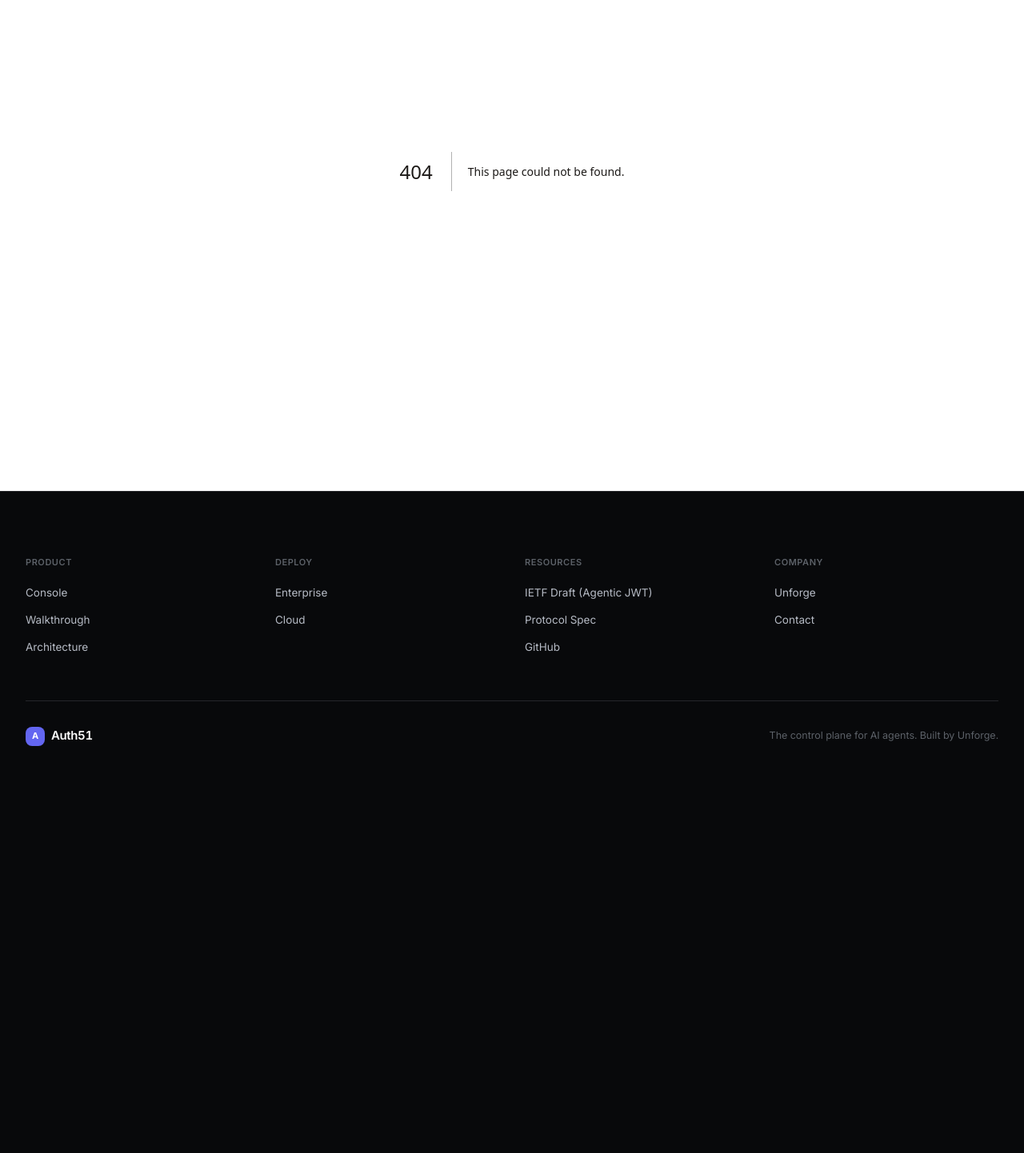
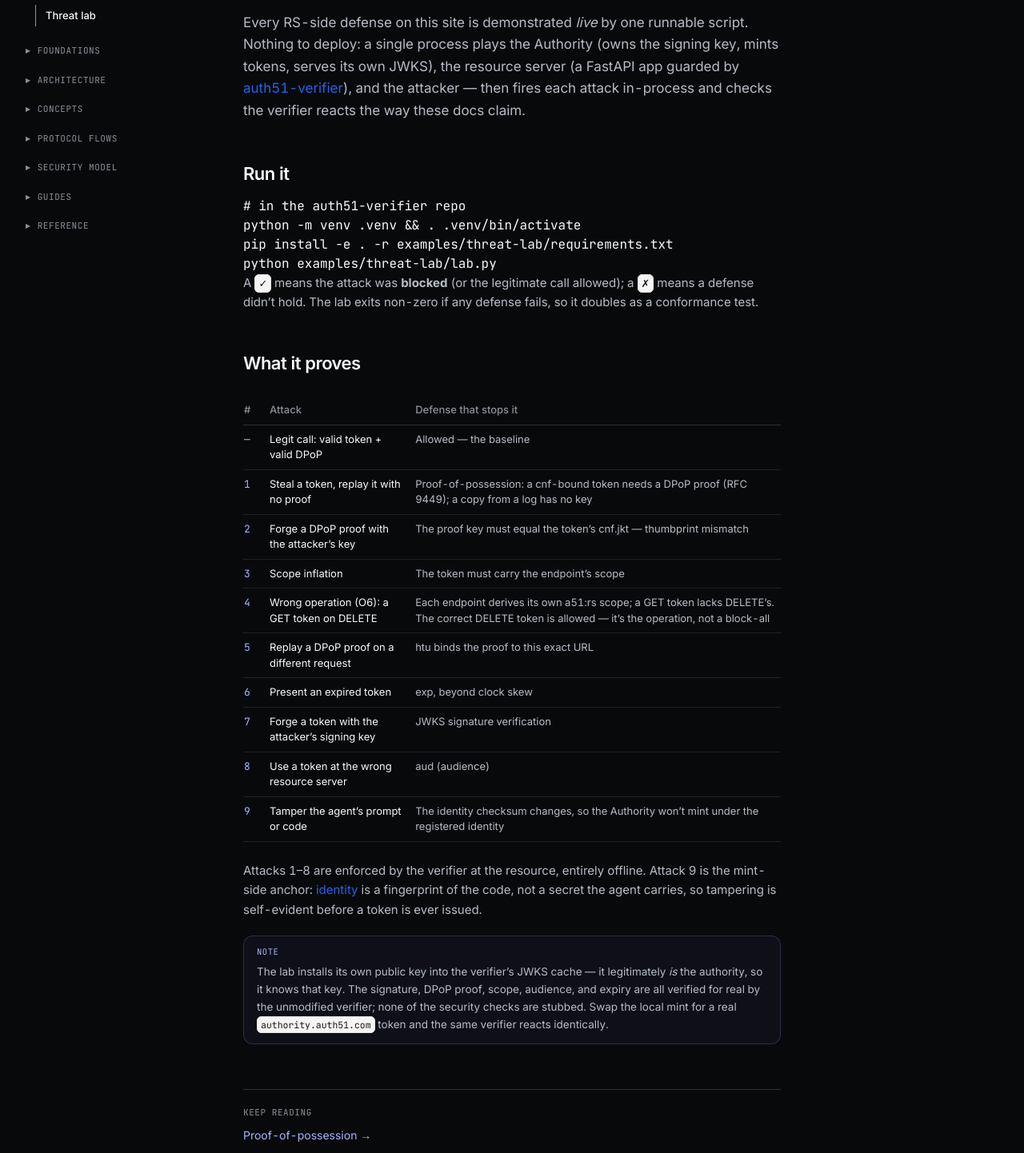
Before and after one commit to unforge-io/auth51-console, a Next.js app: page /docs/threat-lab in a window 1280 px wide. Before the commit this address had no page. Shown: the part 186-1628 px from the top of the page at 80% size. Before the commit the page ends 1199 px from the top, so only its background shows below. Built offline with nearby package versions, Linux system fonts and the light colour scheme.

Commit message:
Docs: Threat lab page (walks through examples/threat-lab); flip nav item live

```diff
--- /dev/null
+++ b/src/app/docs/threat-lab/page.tsx
@@ -0,0 +1,91 @@
+import type { Metadata } from 'next'
+import { PageTitle, Lead, H2, P, Callout, Related } from '@/components/docs/prose'
+
+export const metadata: Metadata = {
+  title: 'Threat lab',
+  description:
+    'Every RS-side defense auth51 claims, demonstrated live and self-contained in one runnable script — stolen, forged, inflated, mis-operated, expired, mis-signed, and mis-audienced tokens, all inert at the resource.',
+}
+
+const ATTACKS: [string, string, string][] = [
+  ['—', 'Legit call: valid token + valid DPoP', 'Allowed — the baseline'],
+  ['1', 'Steal a token, replay it with no proof', 'Proof-of-possession: a cnf-bound token needs a DPoP proof (RFC 9449); a copy from a log has no key'],
+  ['2', 'Forge a DPoP proof with the attacker’s key', 'The proof key must equal the token’s cnf.jkt — thumbprint mismatch'],
+  ['3', 'Scope inflation', 'The token must carry the endpoint’s scope'],
+  ['4', 'Wrong operation (O6): a GET token on DELETE', 'Each endpoint derives its own a51:rs scope; a GET token lacks DELETE’s. The correct DELETE token is allowed — it’s the operation, not a block-all'],
+  ['5', 'Replay a DPoP proof on a different request', 'htu binds the proof to this exact URL'],
+  ['6', 'Present an expired token', 'exp, beyond clock skew'],
+  ['7', 'Forge a token with the attacker’s signing key', 'JWKS signature verification'],
+  ['8', 'Use a token at the wrong resource server', 'aud (audience)'],
+  ['9', 'Tamper the agent’s prompt or code', 'The identity checksum changes, so the Authority won’t mint under the registered identity'],
+]
+
+export default function ThreatLab() {
+  return (
+    <article>
+      <PageTitle eyebrow="Get started">Threat lab</PageTitle>
+
+      <Lead>
+        Every RS-side defense on this site is demonstrated <em>live</em> by one runnable script.
+        Nothing to deploy: a single process plays the Authority (owns the signing key, mints tokens,
+        serves its own JWKS), the resource server (a FastAPI app guarded by{' '}
+        <a href="/docs/architecture/verifier">auth51-verifier</a>), and the attacker — then fires each
+        attack in-process and checks the verifier reacts the way these docs claim.
+      </Lead>
+
+      <H2>Run it</H2>
+      <pre className="code-block"><code>{`# in the auth51-verifier repo
+python -m venv .venv && . .venv/bin/activate
+pip install -e . -r examples/threat-lab/requirements.txt
+python examples/threat-lab/lab.py`}</code></pre>
+      <P>
+        A <code className="code-inline">✓</code> means the attack was <strong>blocked</strong> (or the
+        legitimate call allowed); a <code className="code-inline">✗</code> means a defense didn&rsquo;t
+        hold. The lab exits non-zero if any defense fails, so it doubles as a conformance test.
+      </P>
+
+      <H2>What it proves</H2>
+      <div className="my-6 overflow-x-auto">
+        <table className="w-full text-[13px] border-collapse">
+          <thead>
+            <tr className="text-left text-c-text-3 border-b border-c-border">
+              <th className="py-2 pr-3 font-medium w-8">#</th>
+              <th className="py-2 pr-4 font-medium">Attack</th>
+              <th className="py-2 font-medium">Defense that stops it</th>
+            </tr>
+          </thead>
+          <tbody>
+            {ATTACKS.map(([n, attack, defense]) => (
+              <tr key={n + attack} className="border-b border-c-border/60 align-top">
+                <td className="py-2 pr-3 font-mono text-c-accent-2">{n}</td>
+                <td className="py-2 pr-4 text-c-text">{attack}</td>
+                <td className="py-2 text-c-text-2">{defense}</td>
+              </tr>
+            ))}
+          </tbody>
+        </table>
+      </div>
+      <P>
+        Attacks 1&ndash;8 are enforced by the verifier at the resource, entirely offline. Attack 9 is
+        the mint-side anchor: <a href="/docs/concepts/agent-identity">identity</a> is a fingerprint of
+        the code, not a secret the agent carries, so tampering is self-evident before a token is ever
+        issued.
+      </P>
+
+      <Callout>
+        The lab installs its own public key into the verifier&rsquo;s JWKS cache — it legitimately{' '}
+        <em>is</em> the authority, so it knows that key. The signature, DPoP proof, scope, audience,
+        and expiry are all verified for real by the unmodified verifier; none of the security checks
+        are stubbed. Swap the local mint for a real <code className="code-inline">authority.auth51.com</code>{' '}
+        token and the same verifier reacts identically.
+      </Callout>
+
+      <Related items={[
+        { href: '/docs/concepts/proof-of-possession', label: 'Proof-of-possession' },
+        { href: '/docs/concepts/grants-and-scopes', label: 'Grants & scopes' },
+        { href: '/docs/concepts/agent-identity', label: 'Agent identity' },
+        { href: '/docs/architecture/verifier', label: 'Verifier' },
+      ]} />
+    </article>
+  )
+}
--- a/src/components/docs/DocsSidebar.tsx
+++ b/src/components/docs/DocsSidebar.tsx
@@ -19,7 +19,7 @@ const SECTIONS: Section[] = [
     items: [
       { label: 'Overview', href: '/docs' },
       { label: 'Quickstart', href: '/docs/start' },
-      { label: 'Threat lab' }, // soon
+      { label: 'Threat lab', href: '/docs/threat-lab' },
     ],
   },
   {
```
